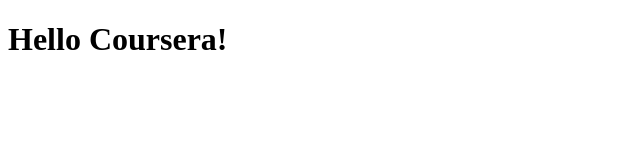
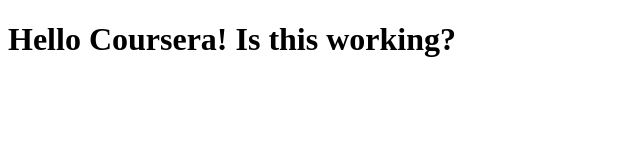
Before and after one commit to evandervorste/coursera-test, a plain HTML site: page site/index.html in a window 1280 px wide. Shown: the whole page, without its empty margins (0-640 px from the left). Drawn offline with Linux system fonts and the light colour scheme.

Commit message:
Small addition.

```diff
--- a/site/index.html
+++ b/site/index.html
@@ -4,6 +4,6 @@
 	<title>Hello Coursera!</title>
 </head>
 <body>
-<h1>Hello Coursera!</h1>
+<h1>Hello Coursera! Is this working?</h1>
 </body>
 </html>
```
